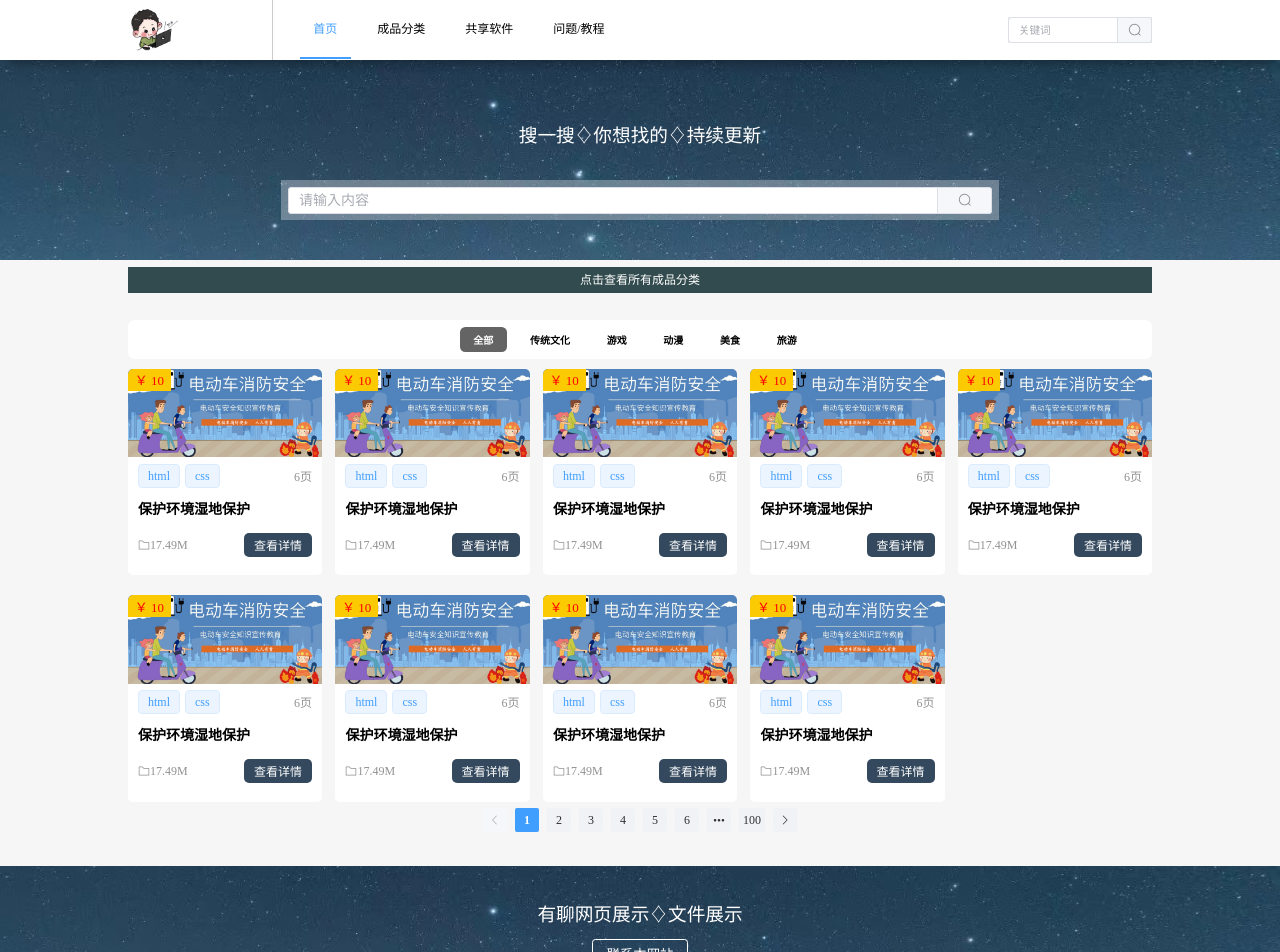
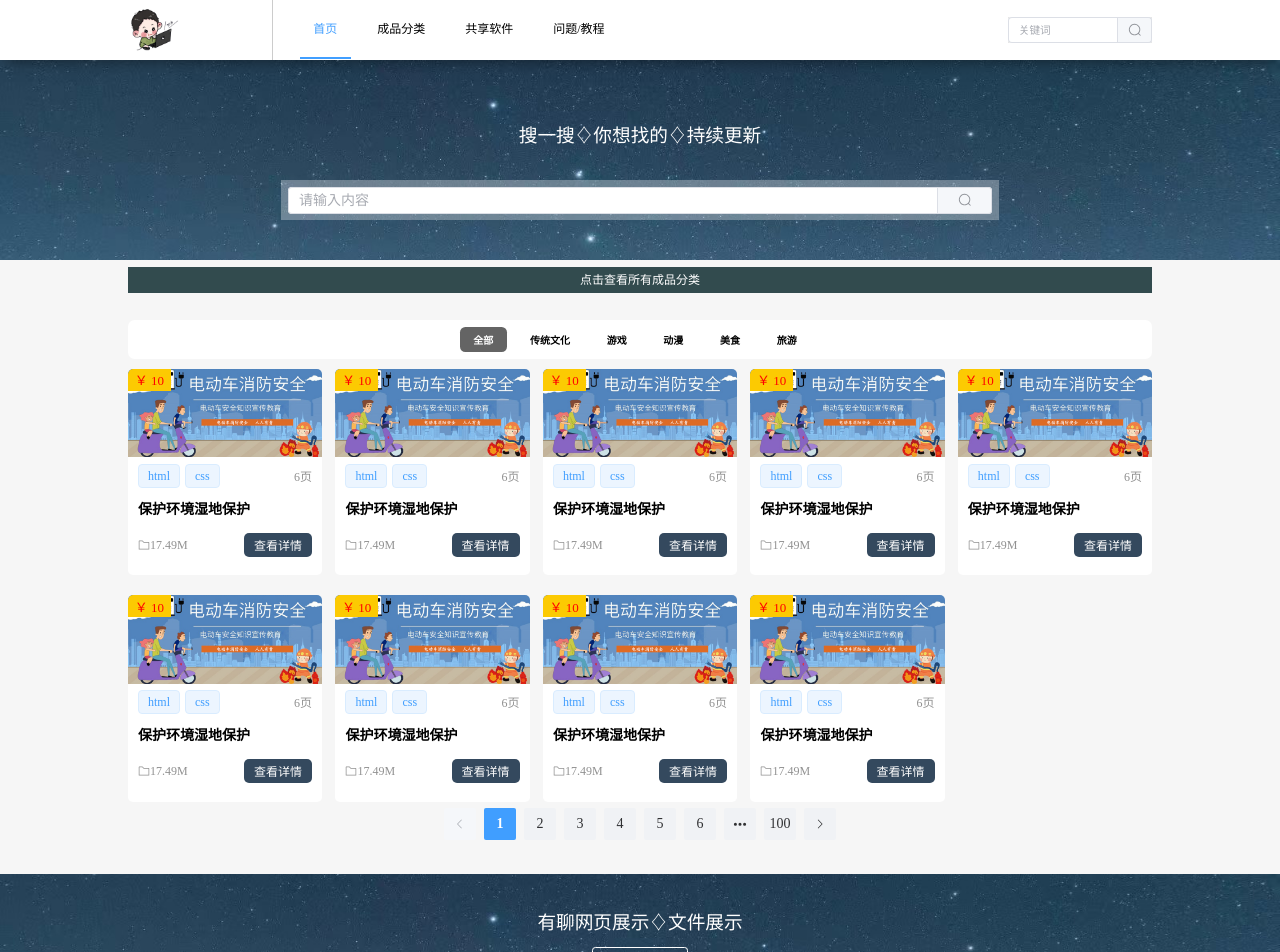
Before and after one commit to lw20001210/Shop, a Vue app: page /home in a window 1280 px wide. Shown: the top 952 px of the page. Built offline with nearby package versions, Linux system fonts and the light colour scheme.

Commit message:
feat:响应式切换分页栏的大小

```diff
--- a/components.d.ts
+++ b/components.d.ts
@@ -8,7 +8,6 @@ export {}
 declare module 'vue' {
   export interface GlobalComponents {
     ElDivider: typeof import('element-plus/es')['ElDivider']
-    ElEmpty: typeof import('element-plus/es')['ElEmpty']
     ElIcon: typeof import('element-plus/es')['ElIcon']
     ElInput: typeof import('element-plus/es')['ElInput']
     ElPagination: typeof import('element-plus/es')['ElPagination']
--- a/src/components/content/ShopList.vue
+++ b/src/components/content/ShopList.vue
@@ -16,21 +16,26 @@
                         {{ item.dec }}
                     </div>
                     <div class="bottom">
-                        <div class="left"><el-icon><Folder /></el-icon>{{ item.size }}M</div>
+                        <div class="left"><el-icon>
+                                <Folder />
+                            </el-icon>{{ item.size }}M</div>
                         <div class="right">{{ item.btnContent }}</div>
                     </div>
                 </div>
             </div>
         </div>
         <div class="pagination">
-            <el-pagination size="small" background layout="prev, pager, next" :total="1000" />
+            <el-pagination :size="screenWidthFlag ? 'small' : ''" background layout="prev, pager, next" :total="1000" />
         </div>
     </div>
 </template>
 
 <script setup lang="ts">
-import { ref, onMounted } from "vue"
+import { ref, onMounted, watchEffect } from "vue"
 import shopPng from "@/assets/shop/shop.png";
+import { useScreenSize } from '@/hooks/windowSize';
+const { screenWidth } = useScreenSize();
+let screenWidthFlag = ref(false);
 let shopList = ref<any[]>([
 
 ])
@@ -51,6 +56,13 @@ onMounted(() => {
 const formatDate = (data: string) => {
     return data.split(',')
 }
+watchEffect(() => {
+    if (screenWidth.value > 570) {
+        screenWidthFlag.value = false;
+    } else {
+        screenWidthFlag.value = true;
+    }
+})
 </script>
 
 <style lang="less" scoped>
@@ -83,7 +95,7 @@ const formatDate = (data: string) => {
                 position: absolute;
                 top: 0;
                 left: 0;
-                padding:.025rem .125rem;
+                padding: .025rem .125rem;
                 color: red;
                 background-color: #fcca02;
                 font-size: 13px;
@@ -92,12 +104,13 @@ const formatDate = (data: string) => {
 
             .content {
                 padding: .125rem .1875rem .25rem;
+
                 .top {
                     display: flex;
                     justify-content: space-between;
                     align-items: center;
                     color: #919191;
-                    font-size:12px;
+                    font-size: 12px;
 
                     .left {
                         flex: 1;
@@ -116,24 +129,27 @@ const formatDate = (data: string) => {
                     }
 
                 }
-                .center{
+
+                .center {
                     margin: .1875rem 0;
-                    font-weight:600;
+                    font-weight: 600;
                     font-size: 14px;
                 }
 
-                .bottom{
+                .bottom {
                     display: flex;
                     justify-content: space-between;
                     align-items: center;
                     padding: 5px 0;
                     font-size: 12px;
-                    .left{
+
+                    .left {
                         color: #919191;
                         display: flex;
                         align-items: center;
                     }
-                    .right{
+
+                    .right {
                         background: #34495e;
                         color: #fff;
                         padding: 3px 10px;
```
